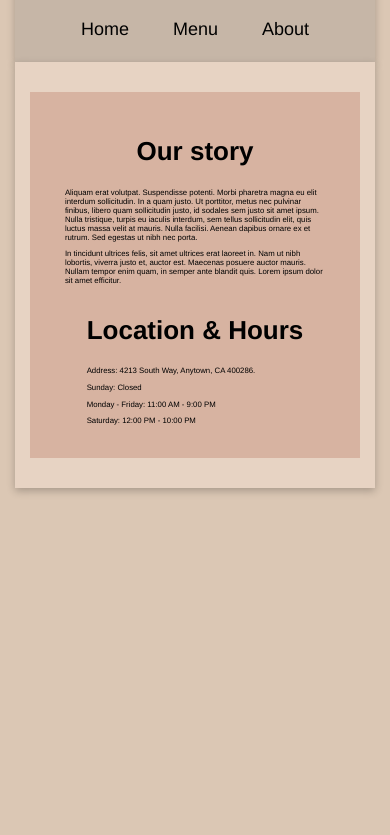
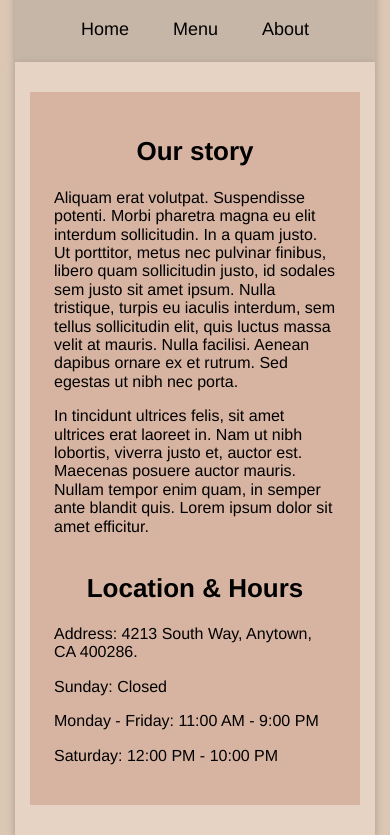
Before and after one commit to dyegocouto/restaurant, a website built with Vite: page index.html in a window 390 px wide. Both pictures are taken after a click on the button "About". Shown: the part 78-913 px from the top of the page. Before the commit the page ends 844 px from the top, so only its background shows below. Built offline with nearby package versions, Linux system fonts and the light colour scheme.

Commit message:
fix: incorrect font size function
The paragraphs on 'about' had an incorrect font size function, which
made them too small on certain screen sizes.

```diff
--- a/src/styles/about.css
+++ b/src/styles/about.css
@@ -11,6 +11,6 @@
 }
 
 .about-section__text {
-  font-size: clamp(1.1px, 2vw, 19px);
+  font-size: clamp(1rem, 2vw, 1.1875rem);
   max-width: 60ch;
 }
```
